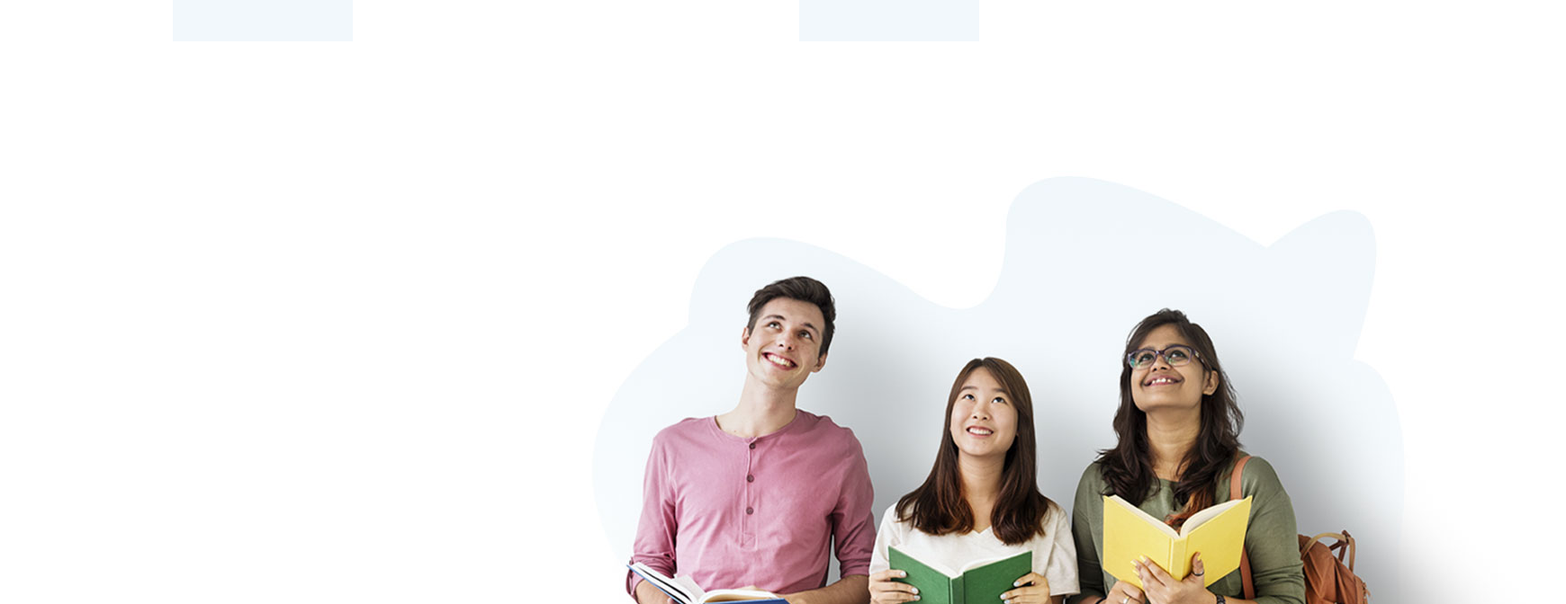
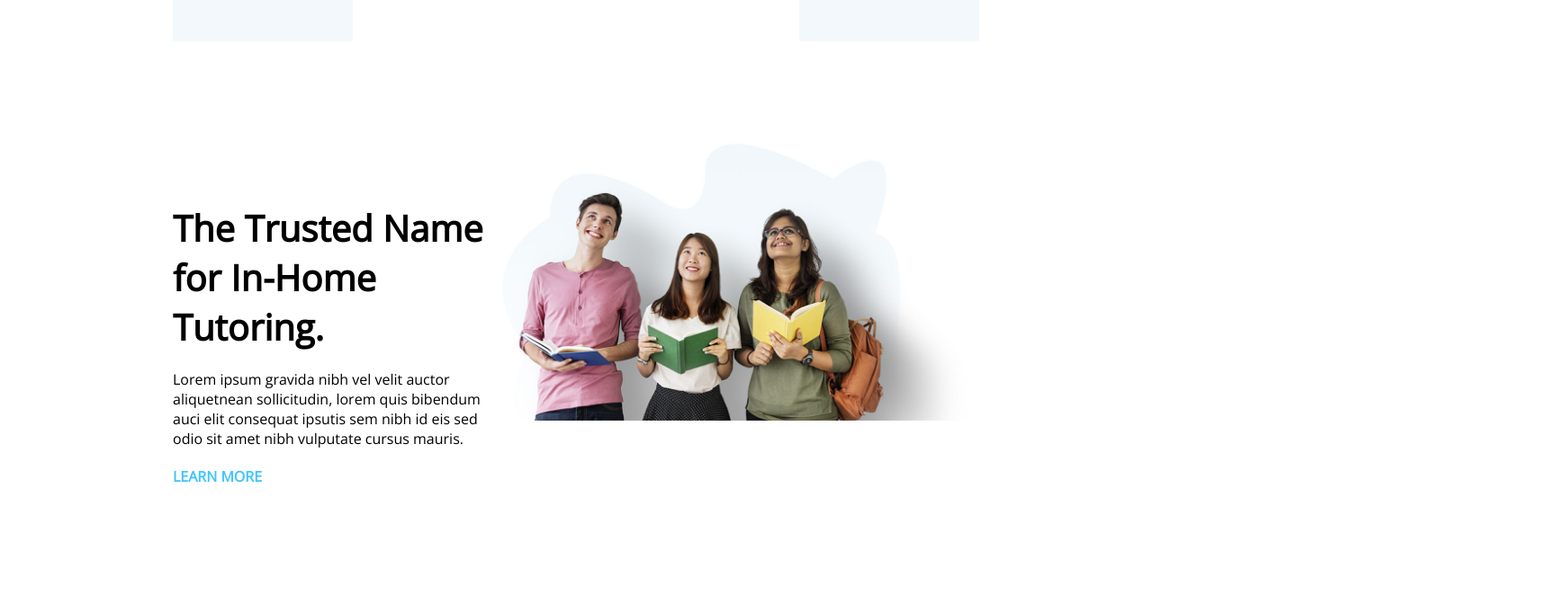
Before and after one commit to marcoceccarelli98/proj-html-vuejs, a Vue app: page / in a window 1280 px wide. Shown: the part 1260-1932 px from the top of the page at 90% size, 1740 px wide, since content can reach past the window. After the commit the page ends 1901 px from the top, so only its background shows below. Built offline with nearby package versions, Linux system fonts and the light colour scheme.

Commit message:
[UPD] Homepage: Trusted name section

```diff
--- a/src/pages/AppMain.vue
+++ b/src/pages/AppMain.vue
@@ -23,7 +23,8 @@ export default {
     <ArrowsCarousel :carousel="store.homeCarousel" />
     <div class="container-70">
       <!-- ICON LIST -->
-      <div class="icon-list">
+
+      <section class="icon-list">
         <div
           v-for="(icon, index) in store.homeIconList"
           class="icon-square"
@@ -32,15 +33,23 @@ export default {
           <img :src="icon.image" :alt="'image' + index" />
           <p>{{ icon.title }}</p>
         </div>
-      </div>
+      </section>
       <!-- /ICON LIST -->
       <!-- THE TRUSTED NAME -->
-      <div class="row">
-        <div class="col-50"></div>
-        <div class="col-50">
+      <section class="trusted-name row">
+        <div class="col-40">
+          <h2>The Trusted Name for In-Home Tutoring.</h2>
+          <p>
+            Lorem ipsum gravida nibh vel velit auctor aliquetnean sollicitudin,
+            lorem quis bibendum auci elit consequat ipsutis sem nibh id eis sed
+            odio sit amet nibh vulputate cursus mauris.
+          </p>
+          <router-link :to="{ name: 'about' }">learn more</router-link>
+        </div>
+        <div class="col-60">
           <img src="/public/h5-img-1.jpg" alt="" />
         </div>
-      </div>
+      </section>
       <!-- /THE TRUSTED NAME -->
     </div>
   </main>
@@ -81,4 +90,26 @@ export default {
     }
   }
 }
+
+.trusted-name {
+  margin-bottom: 100px;
+  display: flex;
+  align-self: flex-end;
+  h2 {
+    margin-top: 100px;
+    margin-bottom: 20px;
+    font-size: 40px;
+  }
+  p {
+    margin-bottom: 20px;
+  }
+  a {
+    font-weight: bold;
+    text-transform: uppercase;
+    color: $primary-color;
+  }
+  img {
+    width: 100%;
+  }
+}
 </style>
--- a/src/styles/partials/_layout.scss
+++ b/src/styles/partials/_layout.scss
@@ -20,6 +20,14 @@
 }
 
 // COLUMN
+.col-40 {
+  width: 40%;
+}
+
 .col-50 {
   width: 50%;
 }
+
+.col-60 {
+  width: 60%;
+}
```
